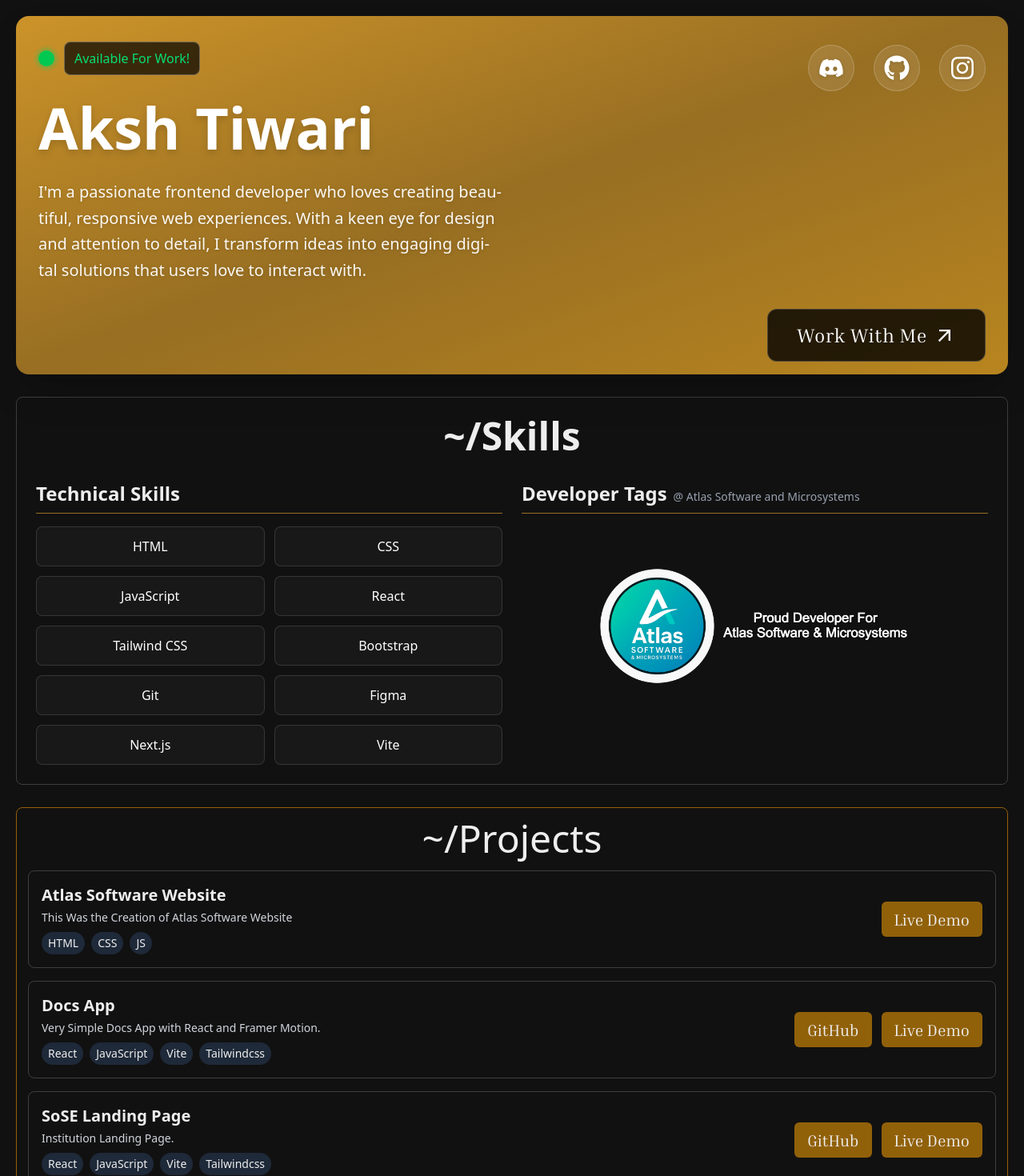
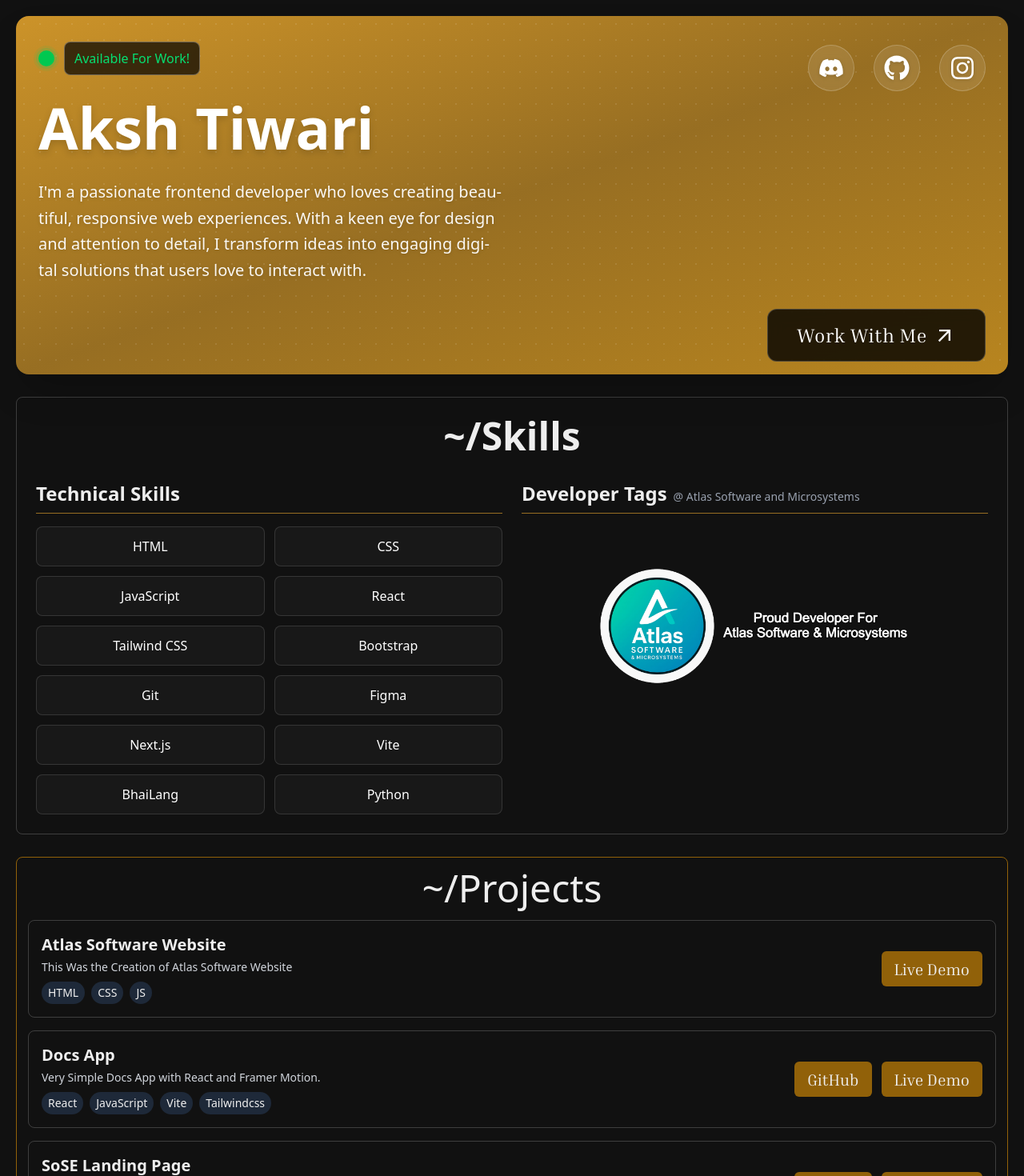
Before and after one commit to akshprooo/portfolio, a React (Vite) app: page / in a window 1280 px wide. Shown: the top 1470 px of the page at 80% size. Built offline with nearby package versions, Linux system fonts and the light colour scheme.

Commit message:
Update social button styles and add skills
Removed scale effect from social icon hover states and added 'cursor-pointer' to the CTA button in Intro.jsx. Updated MyInfo.js to include 'BhaiLang' and 'Python' in the Skills array.

```diff
--- a/src/components/Intro.jsx
+++ b/src/components/Intro.jsx
@@ -8,7 +8,7 @@ import info from '../data/MyInfo.js'
 const Intro = () => {
   return (
     <div className='flex flex-col lg:flex-row items-center justify-between w-full min-h-[56vh] lg:h-[56vh] bg-gradient-to-br from-[#cc9329] via-[#cc9329b7] to-[#b8851f] p-4 sm:p-6 lg:p-4 rounded-2xl overflow-hidden relative shadow-2xl'>
-      <div className='absolute inset-0 opacity-10 bg-[radial-gradient(circle_at_50%_50%,rgba(255,255,255,0.1)_1px,transparent_1px)] bg-[length:20px_20px]'></div>
+      <div className='absolute inset-0 opacity-10 bg-[radial-gradient(circle_at_50%_50%,rgba(255,255,255,3)_1px,transparent_1px)] bg-[length:20px_20px]'></div>
 
       <div className='w-full lg:w-1/2 h-auto lg:h-full py-4 px-2 sm:px-4 lg:px-3 flex flex-col justify-center lg:justify-between items-center lg:items-start text-center lg:text-left relative z-10'>
         <div className='flex flex-col gap-4 lg:gap-5 w-full'>
@@ -35,17 +35,17 @@ const Intro = () => {
 
         <div className='socials flex justify-center lg:justify-end items-center gap-4 sm:gap-6 w-full order-2 lg:order-1'>
           <a href={info.discord} target='_blank' className='group' rel='noopener noreferrer'>
-            <div className='p-3 rounded-full bg-white/10 backdrop-blur-sm border border-white/20 hover:bg-white/20 hover:border-white/40 transition-all duration-300 hover:scale-110 hover:-translate-y-1'>
+            <div className='p-3 rounded-full bg-white/10 backdrop-blur-sm border border-white/20 hover:bg-white/20 hover:border-white/40 transition-all duration-300 hover:-translate-y-1'>
               <FaDiscord size={28} className='sm:w-[32px] sm:h-[32px] text-white drop-shadow-sm'/>
             </div>
           </a>
           <a href={info.github} target='_blank' className='group' rel='noopener noreferrer'>
-            <div className='p-3 rounded-full bg-white/10 backdrop-blur-sm border border-white/20 hover:bg-white/20 hover:border-white/40 transition-all duration-300 hover:scale-110 hover:-translate-y-1'>
+            <div className='p-3 rounded-full bg-white/10 backdrop-blur-sm border border-white/20 hover:bg-white/20 hover:border-white/40 transition-all duration-300 hover:-translate-y-1'>
               <FaGithub size={28} className='sm:w-[32px] sm:h-[32px] text-white drop-shadow-sm'/>
             </div>
           </a>
           <a href={info.instagram} target='_blank' className='group' rel='noopener noreferrer'>
-            <div className='p-3 rounded-full bg-white/10 backdrop-blur-sm border border-white/20 hover:bg-white/20 hover:border-white/40 transition-all duration-300 hover:scale-110 hover:-translate-y-1'>
+            <div className='p-3 rounded-full bg-white/10 backdrop-blur-sm border border-white/20 hover:bg-white/20 hover:border-white/40 transition-all duration-300 hover:-translate-y-1'>
               <FaInstagram size={28} className='sm:w-[32px] sm:h-[32px] text-white drop-shadow-sm'/>
             </div>
           </a>
@@ -53,7 +53,7 @@ const Intro = () => {
 
         <div className='CTA flex flex-col justify-center items-center lg:items-end w-full order-1 lg:order-2'>
           <a href="mailto:akshprooo@gmail.com" className='w-full sm:w-auto'>
-            <button className='bg-black/80 backdrop-blur-sm border border-white/20 hover:bg-black/60 hover:border-white/40 transition-all duration-300 hover:-translate-y-2 hover:shadow-2xl text-white px-6 sm:px-8 lg:px-9 py-3 sm:py-4 rounded-xl text-base sm:text-lg lg:text-xl xl:text-2xl font-inria tracking-wide flex items-center justify-center lg:justify-start gap-2 w-full sm:w-auto group'>
+            <button className='cursor-pointer bg-black/80 backdrop-blur-sm border border-white/20 hover:bg-black/60 hover:border-white/40 transition-all duration-300 hover:-translate-y-2 hover:shadow-2xl text-white px-6 sm:px-8 lg:px-9 py-3 sm:py-4 rounded-xl text-base sm:text-lg lg:text-xl xl:text-2xl font-inria tracking-wide flex items-center justify-center lg:justify-start gap-2 w-full sm:w-auto group'>
               Work With Me
               <MdArrowOutward size={20} className='sm:w-[24px] sm:h-[24px] lg:w-[28px] lg:h-[28px] group-hover:rotate-45 transition-transform duration-300' />
             </button>
--- a/src/data/MyInfo.js
+++ b/src/data/MyInfo.js
@@ -4,6 +4,6 @@ const info = {
     instagram: 'https://instagram.com/akshprooo.in',
     github: 'https://github.com/akshprooo',
     discord: 'https://discord.com/users/akshprooo',
-    Skills: ['HTML','CSS','JavaScript','React','Tailwind CSS','Bootstrap','Git','Figma', 'Next.js', 'Vite'],
+    Skills: ['HTML','CSS','JavaScript','React','Tailwind CSS','Bootstrap','Git','Figma', 'Next.js', 'Vite', 'BhaiLang', 'Python'],
 }
 export default info;
```
